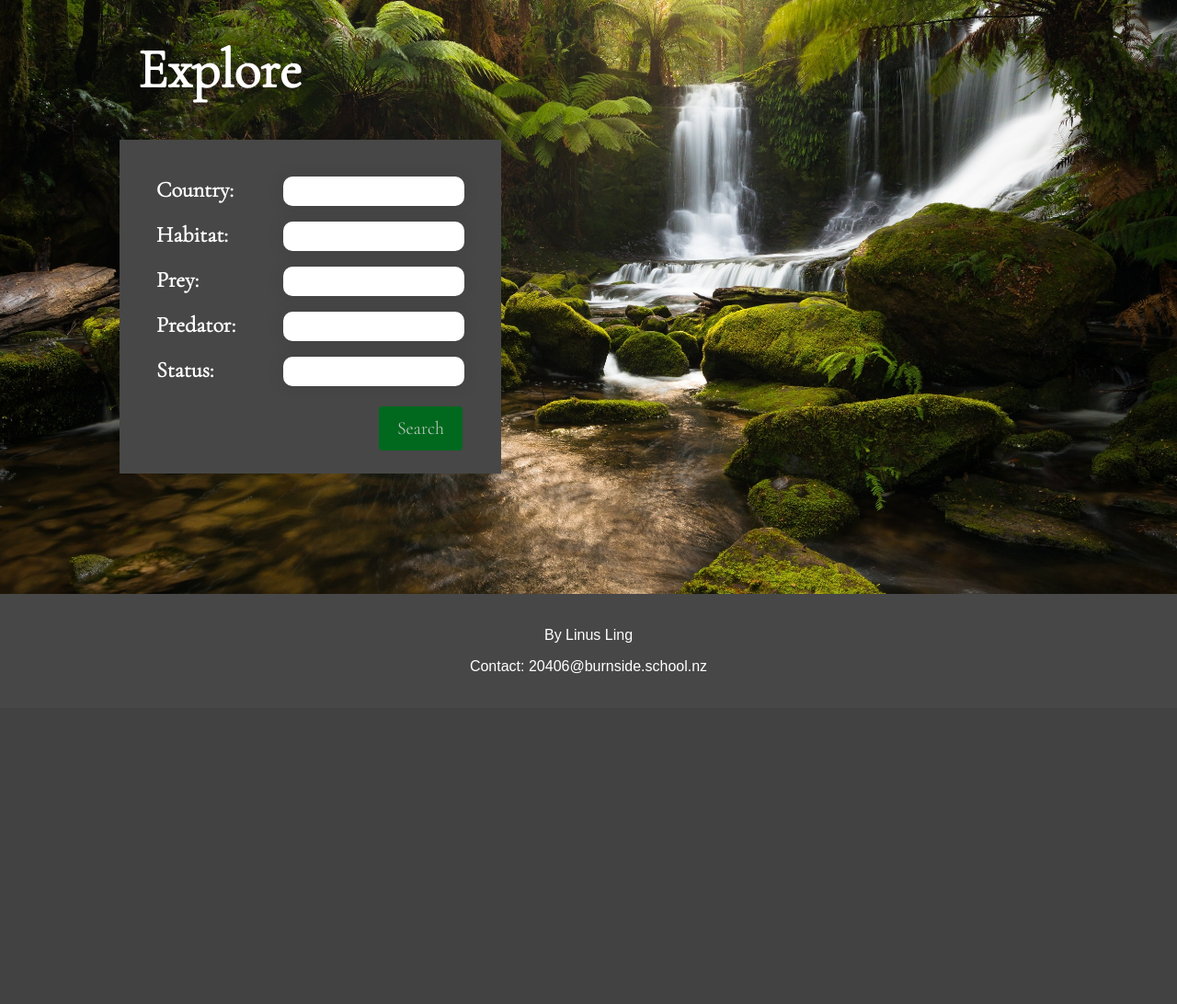
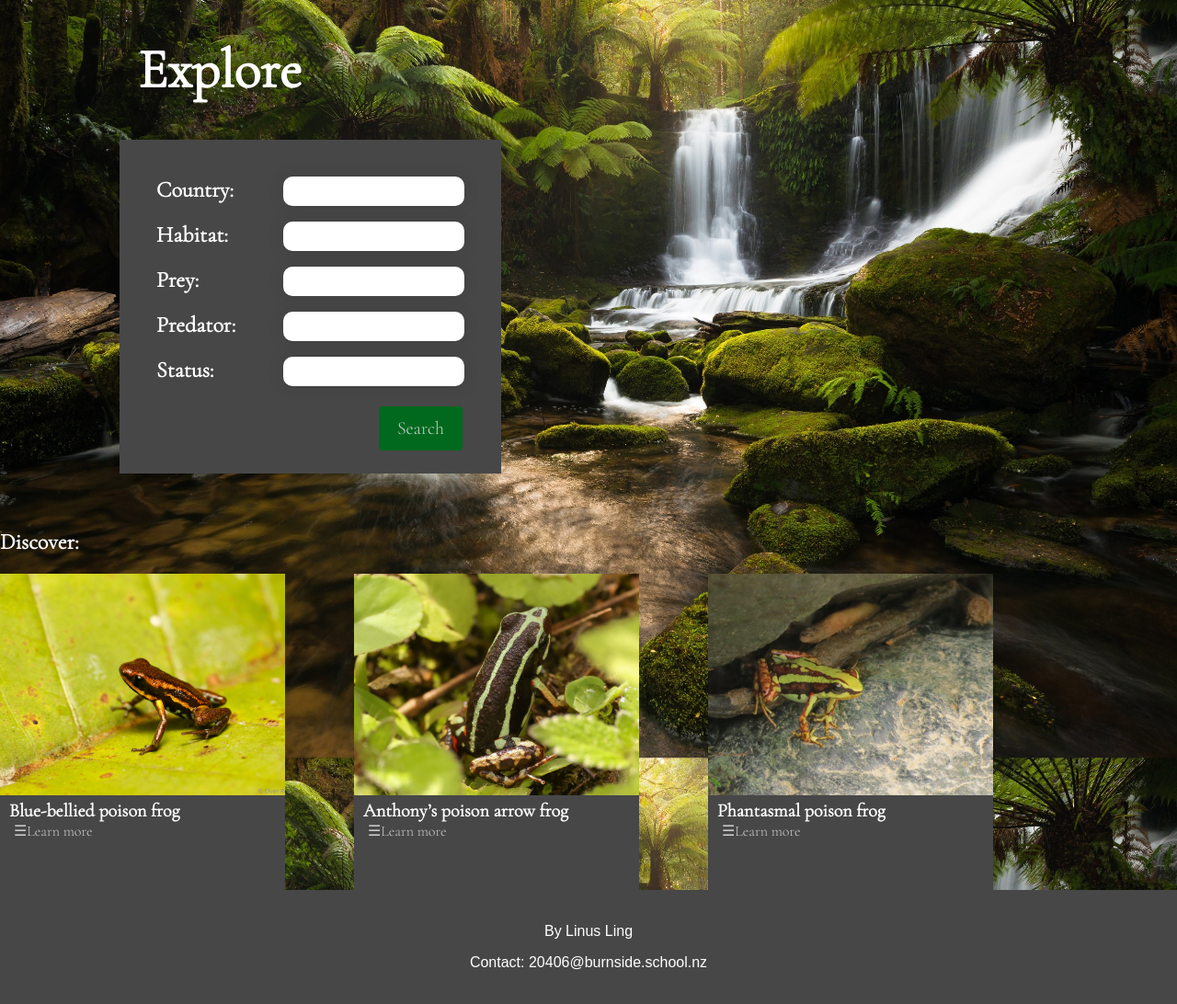
Before and after one commit to protrooper/Linuses-12DTP-project, a Flask app: page /explore in a window 1280 px wide. Shown: the part 30-1122 px from the top of the page at 92% size. Before the commit the page ends 763 px from the top, so only its background shows below. Run offline with Flask 3, Linux system fonts and the light colour scheme; data comes from the database, SQL or seed files in the repository.

Commit message:
added/shifted random frogs to /explore page.

```diff
--- a/routes.py
+++ b/routes.py
@@ -72,7 +72,6 @@
 #       jointTable(str): table where id of frog is matched with id of data from tableName
 #       id(str): name of column in joinTable which is to be matched with fid.
 #       cur: cursor for executing queries
-
 def insert_into(data, frogName, tableName, jointTable, id, cur):
     items = set(data)                      # make sure there is no duplicate data,  Denis Otkidach- https://stackoverflow.com/questions/1541797/how-do-i-check-if-there-are-duplicates-in-a-flat-list
     for item in items:
@@ -121,6 +120,7 @@
     return frogs
 
 
+#home page
 @app.route('/')
 def home():
     frogs = get_random_frog(3)
@@ -148,6 +148,7 @@
         return render_template("search.html", title="search results", frogs=frogs, sort_key=sort_key, formData=data)
 
     else:
+        frogs = get_random_frog(3)
         sortedResults = []
         queries = [['SELECT * FROM country'],
                    ['SELECT * FROM habitat'],
@@ -157,7 +158,7 @@
         fetchall = [True, True, True, True, True]
         countries, habitats, preys, predators, statuses = fetch_data(queries, fetchall)
 
-        return render_template("explore.html", title="Explore", results=sortedResults, countries=countries, habitats=habitats, preys=preys, predators=predators, statuses=statuses)
+        return render_template("explore.html", title="Explore", frogs=frogs, results=sortedResults, countries=countries, habitats=habitats, preys=preys, predators=predators, statuses=statuses)
 
 
 
--- a/static/css/style.css
+++ b/static/css/style.css
@@ -152,43 +152,6 @@
     color: white;
 }
 
-.home img {
-    object-fit: cover;
-    width: 100%;
-    height: 70%;
-}
-
-.random_frog_container {
-    padding: 0 150px;
-    display: grid;
-    grid-template-columns: 1fr 1fr 1fr;
-    grid-gap: 75px;
-    margin: 25px 60px 0px;
-    height: 43vh;
-}
-
-.random_frog_item {
-    background-color: #474747;
-}
-
-.link_container {
-    position: relative;
-}
-
-.home h4 {
-    margin: 0;
-    padding-top: 0;
-    padding-left: 10px;
-    text-align: left;
-    font-size: 20px;
-}
-
-.home a {
-    padding-left: 15px;
-    text-align: left;
-    color: #cfcfcf;
-    text-decoration: none;
-}
 
 /**"learn more" link hover animation"**/
 
@@ -214,15 +177,6 @@
 }
 
 
-.discover {
-    padding-top: 0px;
-    padding-left: 30px;
-    margin: 0 auto;
-
-    text-align: left;
-    font-size: 55px;
-    color: white;
-}
 
 
 
@@ -443,6 +397,50 @@
     box-shadow:0 0 15px 4px rgba(0,0,0,0.06);
 }
 
+/**random_frogs**/
+
+.discover {
+    margin: 0 ;
+    padding-right: 200px;
+    float: left;
+    color: white;
+}
+
+.random_frog_item img {
+    object-fit: cover;
+    width: 100%;
+    height: 70%;
+}
+
+.random_frog_container {
+    display: grid;
+    grid-template-columns: 1fr 1fr 1fr;
+    grid-gap: 75px;
+    height: 43vh;
+}
+
+.random_frog_item {
+    background-color: #474747;
+}
+
+.link_container {
+    position: relative;
+}
+
+.random_frog_container h4 {
+    margin: 0;
+    padding-top: 0;
+    padding-left: 10px;
+    text-align: left;
+    font-size: 20px;
+}
+
+.random_frog_container a {
+    padding-left: 15px;
+    text-align: left;
+    color: #cfcfcf;
+    text-decoration: none;
+}
 
 /**INSERT PAGE
 -----------------------------------------------------------------------**/
--- a/templates/explore.html
+++ b/templates/explore.html
@@ -3,9 +3,8 @@
 
 
 <h1 class="explore">Explore</h1>
-
+<div class = "input_container">
 <form method="post" id="explore">
-    <div class = "input_container">
     <h2>Country: <input list = "countries" name = "country" maxlength = "20" autocomplete="off"></h2>
     <datalist id = "countries">
         <!--list possible search inputs -->
@@ -50,7 +49,22 @@
     <input type="hidden" name="statuses" value="1">
 
     <h2><input type = "submit" value = "Search"></h2>
+
+</form>
+</div>
+
+
+<div class = "discover">
+    <h2>Discover:</h2>
+    <div class = "random_frog_container">
+        {%for item in frogs %}
+            <div class = "random_frog_item">
+                <img src = "{{item[2]}}" />
+                <h4>{{item[1]}}</h4>
+                <a href = "/frog/{{item[0]}}"> ☰Learn more</a>
+            </div>
+        {%endfor%}
     </div>
-</form>
+</div>
 
 {%endblock%}
```
